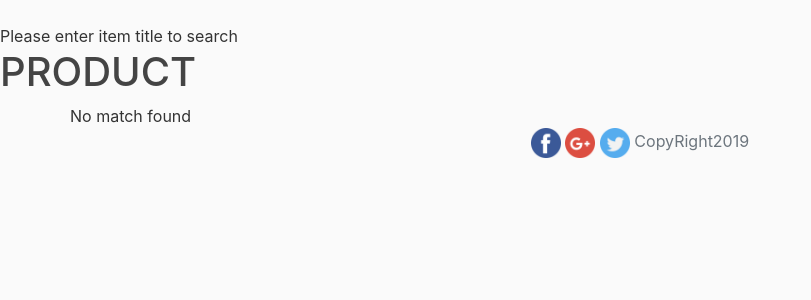
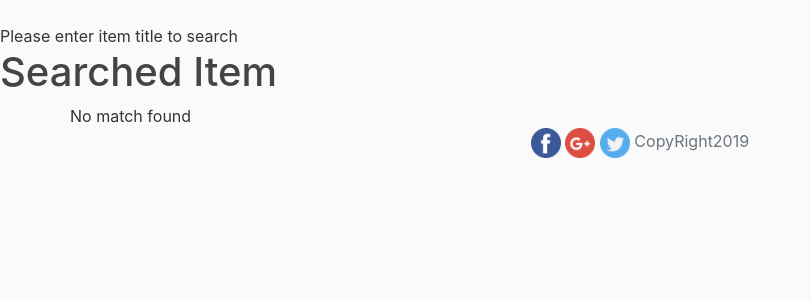
Before and after one commit to pandeybivek101/project, a Django app: page /product/search/ in a window 1280 px wide. Shown: the part 56-356 px from the top of the page, without its empty margins (0-811 px from the left). Run offline with Django 3.2, Linux system fonts and the light colour scheme; some libraries are stand-ins or nearby versions.

Commit message:
some minor changes

```diff
--- a/product/views.py
+++ b/product/views.py
@@ -12,6 +12,7 @@ from django.contrib import messages
 from django.views.generic import *
 from django.urls import reverse_lazy, reverse
 from django.contrib.messages.views import SuccessMessageMixin
+from django.db.models import Q
 
 # Create your views here.
 def HomeView(request):
@@ -57,7 +58,7 @@ def LikeProduct(request,pk):
 def Search(request):
     query=request.GET.get('q')
     if query:
-	    result=Product.objects.filter(title__icontains = query)
+	    result=Product.objects.filter(Q(title__icontains = query) | Q(catagory__catagory__icontains = query)).order_by('-pub_date')
     else:
 	    result=[]
 	    messages.error(request, f'Please enter item title to search')
@@ -88,8 +89,7 @@ class DeleteProductView(LoginRequiredMixin, UserPassesTestMixin, SuccessMessageM
 	success_message = 'Item Deleted Successfully'
 
 	def get_success_url(self):
-		p = HttpResponseRedirect(request.META.get('HTTP_REFERER'))
-		return p
+		return reverse_lazy("home")
 
 	def test_func(self):
 		product = self.get_object()
@@ -120,6 +120,7 @@ class productcatagorylist(UserProductlistView, ListView):
 		catagory = get_object_or_404(Catagory, catagory=self.kwargs.get('catagory'))
 		return Product.objects.filter(catagory = catagory).order_by('-pub_date')
 
+
 @login_required
 def AddComment(request, pk):
 	product=get_object_or_404(Product,pk=pk)
@@ -135,7 +136,6 @@ def AddComment(request, pk):
 	else:
 		form = CommentForm()
 	return render(request, 'detailview.html', {"form":form, "product":product})
-
 
 
 
--- a/templates/search.html
+++ b/templates/search.html
@@ -1,13 +1,12 @@
 {%extends 'base.html'%}
 {%block content%}
-<h1>PRODUCT</h1>
+<h1>Searched Item</h1>
 <div class="container" align="text-center">
 	<div class="row">
-		{%if result%}
-		{% for pro in result%}
+		{%if result %}
+		{% for pro in result %}
 		{% include 'product.html'%}
-		{%endfor%}
-
+		{% endfor %}
 		{% else %}
 		<div>No match found</div>
 		{%endif%}
```
Also changed, not shown: db.sqlite3, product/forms.py (line endings or trailing spaces).
